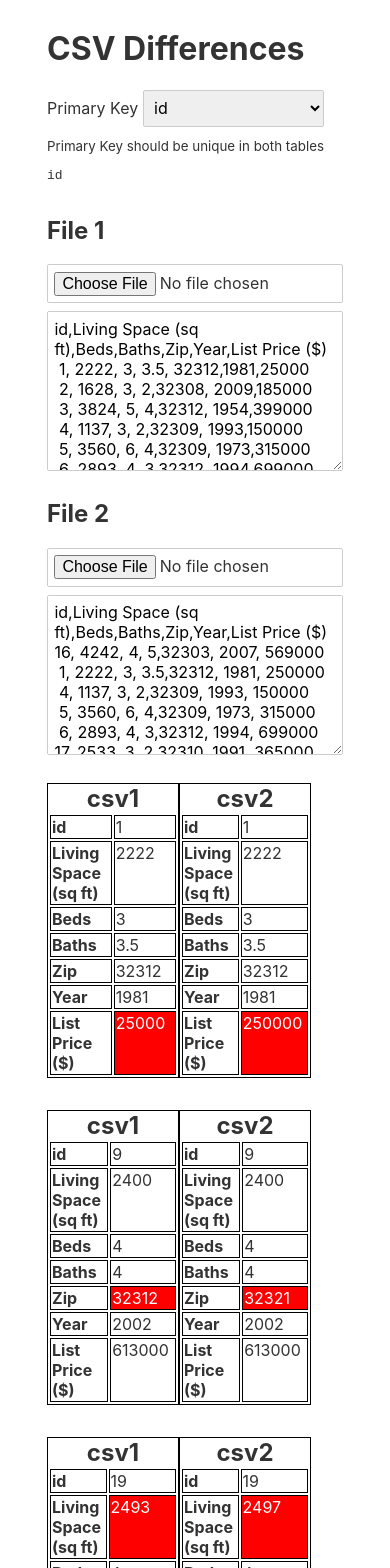
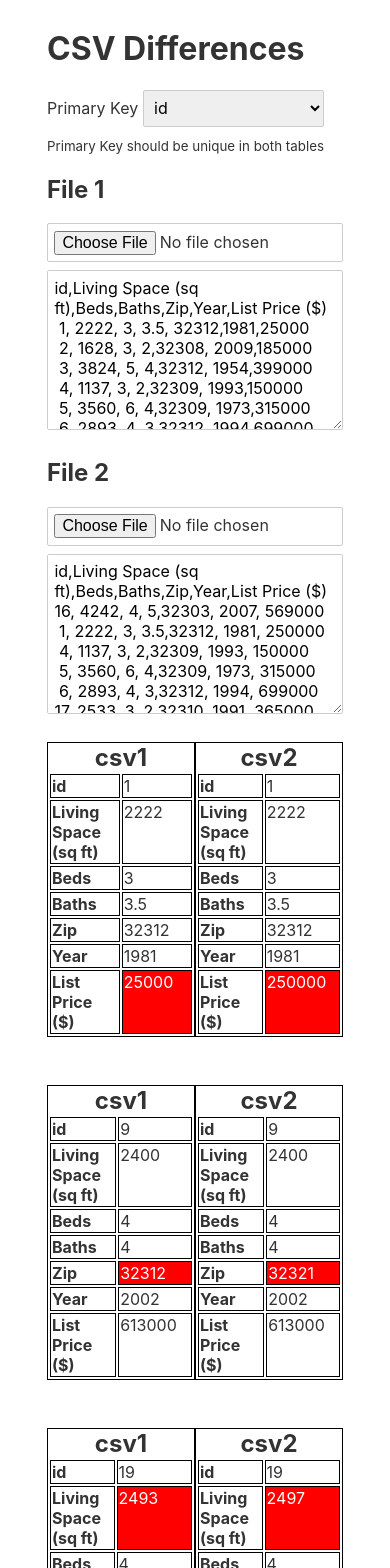
Before and after one commit to zerophin/csv-differences, a Svelte app: page / in a window 390 px wide. Shown: the top 1568 px of the page. Built offline with nearby package versions, Linux system fonts and the light colour scheme.

Commit message:
styling: changed tables from flex to grid

```diff
--- a/src/App.svelte
+++ b/src/App.svelte
@@ -17,6 +17,7 @@
   $: csv1Arr = csvToObject(csv1)
   $: csv2Arr = csvToObject(csv2)
 
+  // Returns [{file 1 row, file 2 row, column errors}]
   function findErrors(arr1, arr2, keyTerm = 'id') {
     let rowDifferences = [];
     if (!Array.isArray(arr1) || !Array.isArray(arr2)) return [];
@@ -41,10 +42,11 @@
         rowDifferences.push(newErrObj);
       }
     })
+    console.log(rowDifferences)
     return rowDifferences;
   }
 
-  // returns [{column: row, column: row}]
+  // returns [{column: rowItem, column: rowItem}]
   function csvToObject(csv) {
     if (csv.length < 1) return;
     let csvArr = csv.trim().split('\n');
@@ -64,12 +66,9 @@
   }
 
   $:diffs = findErrors(csv1Arr, csv2Arr, primaryKey)
-
-
 </script>
 <h1>CSV Differences</h1>
 <PrimaryKeySelect bind:primaryKey bind:primaryKeyOptions/>
-<pre>{primaryKey}</pre>
 <div class="csv-inputs">
     <TableInput bind:csv={csv1} inputName="File 1"/>
     <TableInput bind:csv={csv2} inputName="File 2"/>
@@ -79,12 +78,6 @@
 <style>
     .csv-inputs {
         display: flex;
-    }
-
-    .textarea-group {
-        display: flex;
-        flex-direction: column;
-        width: 100%;
     }
 
     textarea {
--- a/src/components/Table.svelte
+++ b/src/components/Table.svelte
@@ -13,10 +13,6 @@
                             <td class:diffError={diff.errorKeys.includes(key)}>{value}</td>
                         </tr>
                     {/each}
-                    <!--          <tr>-->
-                    <!--            <td>Errors</td>-->
-                    <!--            <td>{diff.errorKeys}</td>-->
-                    <!--          </tr>-->
                 </table>
             {/each}
         </div>
@@ -29,9 +25,10 @@
 </div>
 <style>
     .tables {
-        display: flex;
-        flex-wrap: wrap;
-        justify-content: left;
+        display: grid;
+        grid-template-columns: repeat(3, 1fr);
+        gap: 1em;
+        justify-content: space-around;
     }
 
     .table-group {
@@ -40,11 +37,7 @@
         justify-content: space-between;
         margin-right: 2rem;
         margin-bottom: 2rem;
-        width: 25%;
         min-width: 200px;
-    }
-
-    .table-group:first-child {
     }
 
     caption {
@@ -71,9 +64,10 @@
         color: white;
     }
 
-    @media (max-width: 800px) {
+    @media (max-width: 1000px) {
         .tables {
             justify-content: center;
+            grid-template-columns: 1fr;
         }
 
         .table-group {
```
